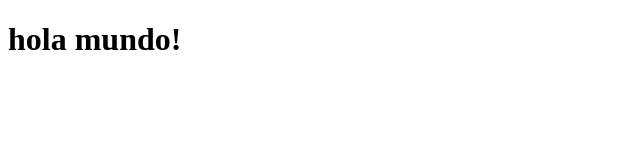
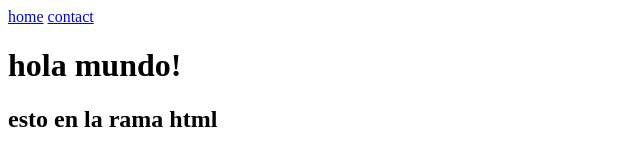
Before and after one commit to Mayrasoledad/ejercicioDuo, a plain HTML site: page index.html in a window 1280 px wide. Shown: the whole page, without its empty margins (0-640 px from the left). Drawn offline with Linux system fonts and the light colour scheme.

Commit message:
add h2 y header

```diff
--- a/index.html
+++ b/index.html
@@ -7,7 +7,12 @@
     <title>ejercicioDuo</title>
 </head>
 <body>
+    <header>
+        <a href="#">home</a>
+        <a href="#">contact</a>
+    </header>
     <h1>hola mundo!</h1>
+    <h2>esto en la rama html</h2>
 
 </body>
 </html>
```
